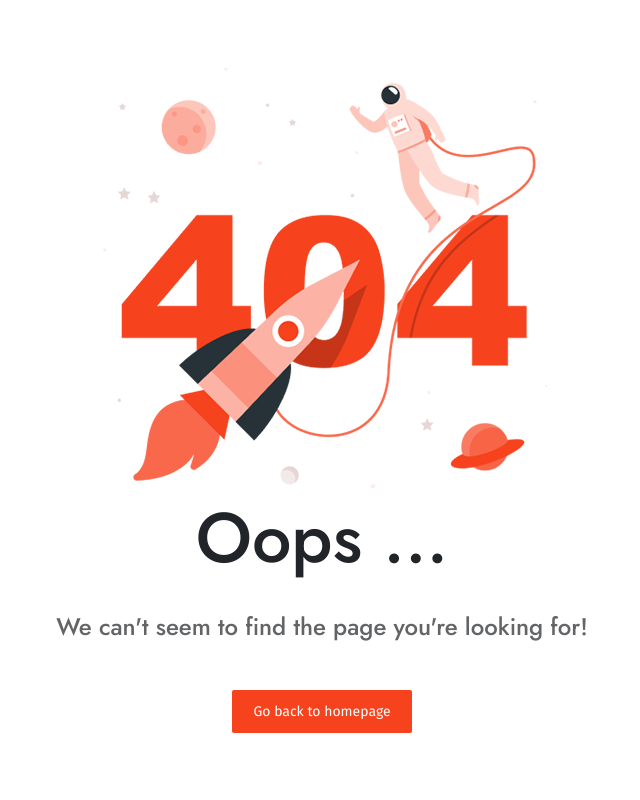
After one commit to imation82/hoston-premium, a PHP site: page /404-v1.html in a window 1280 px wide. The commit adds this page. Shown: the whole page, without its empty margins (318-958 px from the left). Run offline with PHP 8.4, Linux system fonts and the light colour scheme.

Commit message:
Added - 02 - 404 pages

```diff
--- /dev/null
+++ b/404-v1.html
@@ -0,0 +1,58 @@
+<!DOCTYPE html>
+<html lang="en">
+<head>
+    <meta charset="UTF-8">
+    <meta http-equiv="X-UA-Compatible" content="IE=edge">
+    <meta name="viewport" content="width=device-width, initial-scale=1.0">
+    <title>Hoston - 404 Version 01</title>
+    <!-- favicon -->
+    <link rel="shortcut icon" href="assets/images/favicon.ico" type="image/x-icon" />
+    <link rel="icon" href="assets/images/favicon.ico" type="image/x-icon" />
+
+    <!-- bootstrap css -->
+    <link rel="stylesheet" href="assets/css/bootstrap.min.css">
+    <!-- bootstrap icon -->
+    <link rel="stylesheet" href="assets/bootstrap-icons/font/bootstrap-icons.css">
+    <!-- glyphter font -->
+    <link rel="stylesheet" href="assets/glyphter-font/css/Glyphter.css">
+    <!-- owl carousel -->
+    <link rel="stylesheet" href="assets/css/owl.carousel.min.css">
+    <!-- owl carousel theme -->
+    <link rel="stylesheet" href="assets/css/owl.theme.default.min.css">
+    <!-- custom css -->
+    <link rel="stylesheet" href="assets/css/custom.css">
+</head>
+<body>
+
+    <!-- 404 -->
+    <section id="error" class="error__v1">
+        <div class="container">
+            <div class="row">
+                <div class="col-lg-12">
+                    <img src="assets/images/404-1.png" class="img-fluid d-block mx-auto" alt="404">
+                    <div class="error__v1--content text-center mt-4">
+                        <h2 class="mb-5">Oops ...</h2>
+                        <h4 class="mb-5">We can't seem to find the page you're looking for!</h4>
+                        <button class="btn btn-hoston-primary">Go back to homepage</button>
+                    </div>
+                </div>
+            </div>
+        </div>
+    </section>
+    <!-- end: 404 -->
+
+    <!-- jQuery -->
+    <script src="assets/js/jquery.min.js"></script>
+    <!-- bootstrap bundle js -->
+    <script src="assets/js/bootstrap.bundle.min.js"></script>
+    <!-- jQuery waypoints -->
+    <script src="assets/js/jquery.waypoints.js"></script>
+    <!-- counterup 2 -->
+    <script src="assets/js/counterup2-1.0.1.min.js"></script>
+    <!-- owl carousel -->
+    <script src="assets/js/owl.carousel.min.js"></script>
+    <!-- custom js -->
+    <script src="assets/js/custom.js"></script>
+
+</body>
+</html>
--- a/assets/css/custom.css
+++ b/assets/css/custom.css
@@ -1120,6 +1120,43 @@ section {
   left: 50px;
 }
 
+#error {
+  padding: 0;
+}
+
+.error__v1, .error__v2 {
+  display: -webkit-box;
+  display: -ms-flexbox;
+  display: flex;
+  -webkit-box-align: center;
+      -ms-flex-align: center;
+          align-items: center;
+  -webkit-box-pack: center;
+      -ms-flex-pack: center;
+          justify-content: center;
+  min-height: 100vh;
+}
+
+.error__v1--content h2 {
+  font-size: 70px;
+  font-weight: 500;
+  line-height: 52px;
+}
+
+.error__v1--content h4 {
+  color: #636466;
+}
+
+.error__v2 h2 {
+  font-size: 70px;
+  font-weight: 500;
+  line-height: 52px;
+}
+
+.error__v2--content h4 {
+  color: #636466;
+}
+
 @media (min-width: 320px) and (max-width: 767px) {
   h2 {
     font-size: 25px;
--- a/assets/css/custom.scss
+++ b/assets/css/custom.scss
@@ -1029,6 +1029,43 @@ section {
     }
 }
 
+// Error
+
+#error {
+    padding: 0;
+}
+
+// Error - v1
+
+.error__v1 {
+    display: flex;
+    align-items: center;
+    justify-content: center;
+    min-height: 100vh;
+    &--content {
+        h2 {
+            @include fontStyle(null, 70px, 500, 52px);
+        }
+        h4 {
+            color: $black-600;
+        }
+    }
+}
+
+// Error - v2
+
+.error__v2 {
+    @extend .error__v1;
+    h2 {
+        @include fontStyle(null, 70px, 500, 52px);
+    }
+    &--content {
+        h4 {
+            color: $black-600;
+        }
+    }
+}
+
 // Media queries
 
 @media (min-width:320px) and (max-width:767px) {
```
Also changed, not shown: 404-v2.html (added, +58 -0 lines), assets/images/404-1.png (added), assets/images/404-2.png (added), 1 other file.
